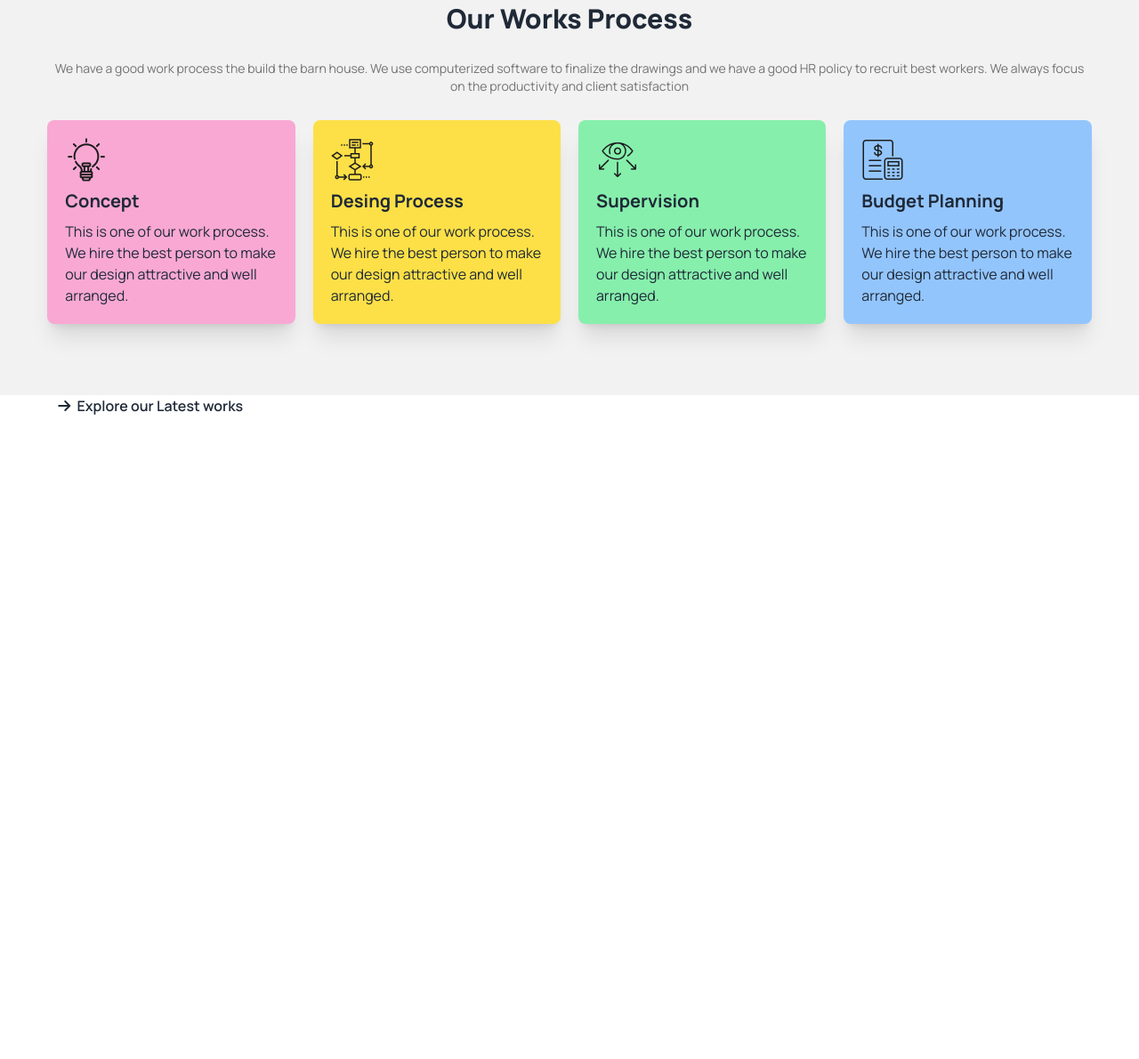
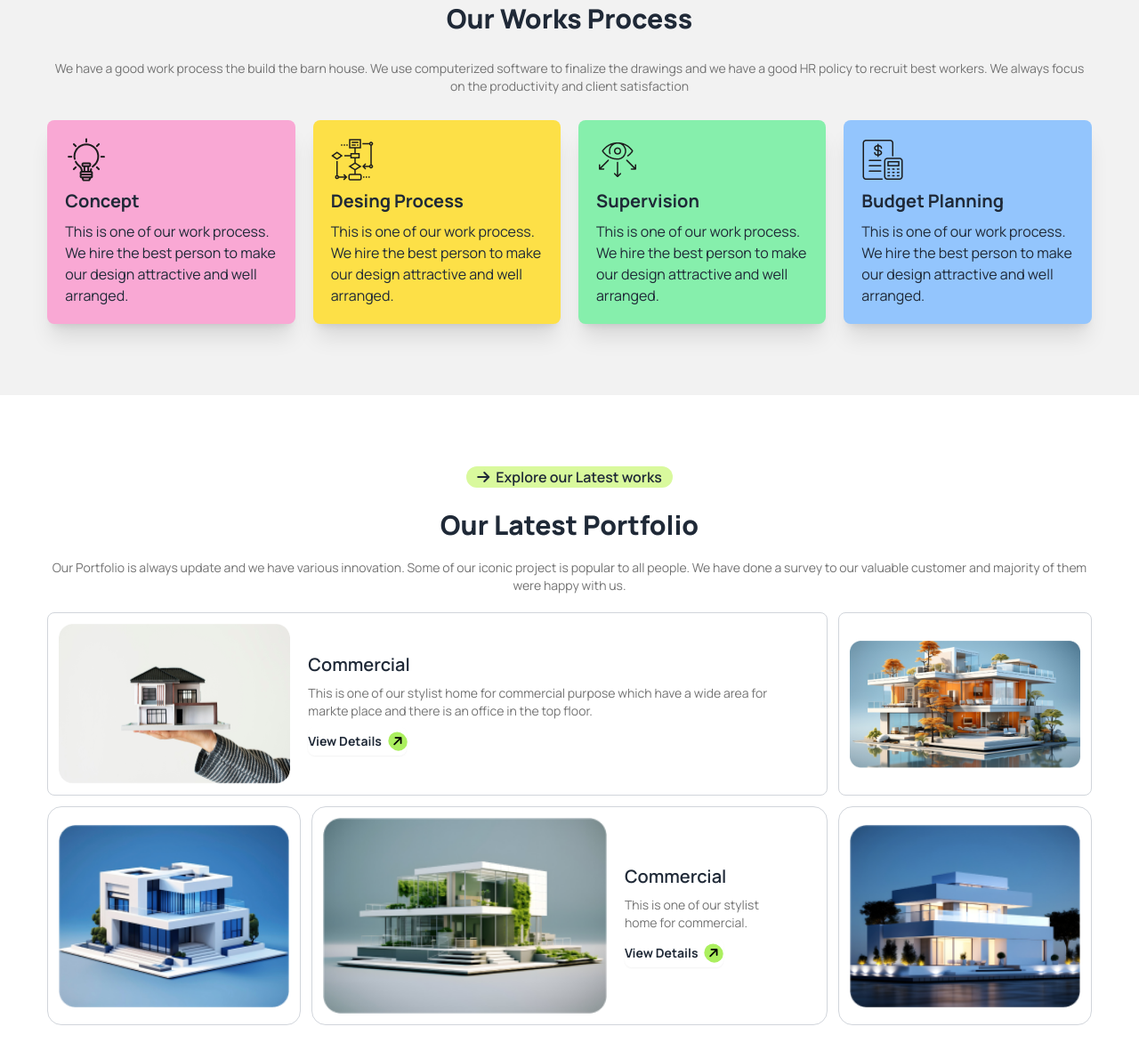
Before and after one commit to mominrubel/B10A3-momin, a plain HTML site: page index.html in a window 1280 px wide. Shown: the part 1382-2572 px from the top of the page at 89% size. Before the commit the page ends 1874 px from the top, so only its background shows below. Drawn offline with nearby package versions, Linux system fonts and the light colour scheme.

Commit message:
Woriking on out latest portfolio

```diff
--- a/index.html
+++ b/index.html
@@ -40,7 +40,7 @@
 </head>
 
 <body class="font-manrope">
-  <!-- Header Started -->
+<!-- Header Started -->
   <header class="bg-gradient-to-b from-gray-300 to-transparent lg:mb-16 mb-10">
     <!-- Nav-bar started -->
     <nav class="w-11/12 mx-auto">
@@ -126,7 +126,7 @@
     </div>
   </header>
 
-  <!-- Main Started -->
+<!-- Main Started -->
   <main>
     <!-- Secton: We design thoughtful -->
     <section>
@@ -189,7 +189,7 @@
 
     </section>
 
-<!-- Our work process -->
+    <!-- Our work process -->
     <section>
       <!-- md:h-[870px] lg:h-[770px] -->
       <div class="bg-base-200 py-20">
@@ -233,18 +233,73 @@
       </div>
     </section>
 
-<!-- Our latest Portfolio -->
+    <!-- Our latest Portfolio -->
     <section>
-      <div class="bg-white">
-        <div class="w-11/12 mx-auto">
+      <div class="bg-base-200 lg:bg-white">
+      <div class="w-11/12 mx-auto py-20">
          <!-- upper text related div -->
-          <div>
-            <button class="bg-white font-semibold px-3 rounded-full mb-6"><span class="pr-1"><i
+          <div class="text-center">
+            <button class="bg-lime-200 font-semibold px-3 rounded-full mb-6"><span class="pr-1"><i
               class="fa-solid fa-arrow-right"></i></span> Explore our Latest works</button>
+              <h1 class="text-3xl font-extrabold">Our Latest Portfolio</h1>
+              <p class="text-text_ash text-sm py-5">Our Portfolio is always update and we have various innovation. Some of our iconic project is popular to all people. We have done a survey to our valuable customer and majority of them were happy with us.</p>
           </div>
 
+          <!-- Portfolio card div -->
+          <div class="grid grid-cols-1 md:grid-cols-2 lg:grid-cols-4 gap-3">
+            <!-- item-1 -->
+              <div class="card lg:card-side bg-base-100 border border-gray-300 p-3 lg:col-span-3 md:col-span-2 lg:items-center rounded-lg md:flex-row lg:flex-row">
+                  <img
+                    src="./images/img1.png"
+                    alt="commercial"/>
+                <div class="card-body py-3 md:pl-3 lg:pl-5 pl-0">
+                  <h2 class="card-title font-semibold">Commercial</h2>
+                  <p class="text-text_ash text-sm">This is one of our stylist home for commercial purpose which have a wide area for markte place and there is an office in the top floor.</p>
+                  <div class="justify-start">
+                    <a class="btn btn-sm bg-transparent border-none py-0 px-0 text-sm font-bold border-none ml-0">View Details
+                      <span><i class="fa-solid fa-arrow-right bg-arrow rounded-full p-1 -rotate-45 text-black"></i></span></a>
+                  </div>
+                </div>
+              </div>
+            <!-- item-2 -->
+              <div class="card lg:card-side bg-base-100 border border-gray-300 p-3 items-center rounded-lg">
+                <img
+                  src="./images/img2.png"
+                  alt="commercial" class="w-screen"/>
+              </div>
+            <!-- item-3 -->
+              <div class="card lg:card-side bg-base-100 border border-gray-300 p-3 items-center">
+                <img
+                  src="./images/img3.png"
+                  alt="commercial" class="w-screen"/>
+              </div>
+            <!-- item-4 -->
+              <div class="card lg:card-side bg-base-100 border border-gray-300 p-3 lg:col-span-2 md:col-span-2 md:flex-row lg:flex-row items-center">
+                <img
+                  src="./images/img4.png"
+                  alt="commercial" class="w-screen lg:w-11/12"/>
+               <div class="card-body py-3 md:pl-3 lg:pl-5 pl-0">
+                <h2 class="card-title font-semibold">Commercial</h2>
+                <p class="text-text_ash text-sm">This is one of our stylist home for commercial.</p>
+                <div class="justify-start">
+                  <a class="btn btn-sm bg-transparent border-none py-0 px-0 text-sm font-bold border-none ml-0">View Details
+                    <span><i class="fa-solid fa-arrow-right bg-arrow rounded-full p-1 -rotate-45 text-black"></i></span></a>
+                </div>
+                </div>
+              </div>
+              <!-- item-5 -->
+                <div class="card lg:card-side bg-base-100 border border-gray-300 p-3 items-center">
+                  <img
+                    src="./images/img5.png"
+                    alt="commercial" class="w-screen"/>
+                </div>
+              <!-- item-6 -->
+                <div class="card lg:card-side bg-base-100 border border-gray-300 p-3 items-center lg:hidden">
+                <img
+                  src="./images/img3.png"
+                  alt="commercial" class="w-screen"/>
+                </div>
         </div>
-
       </div>
     </section>
   </main>
```
